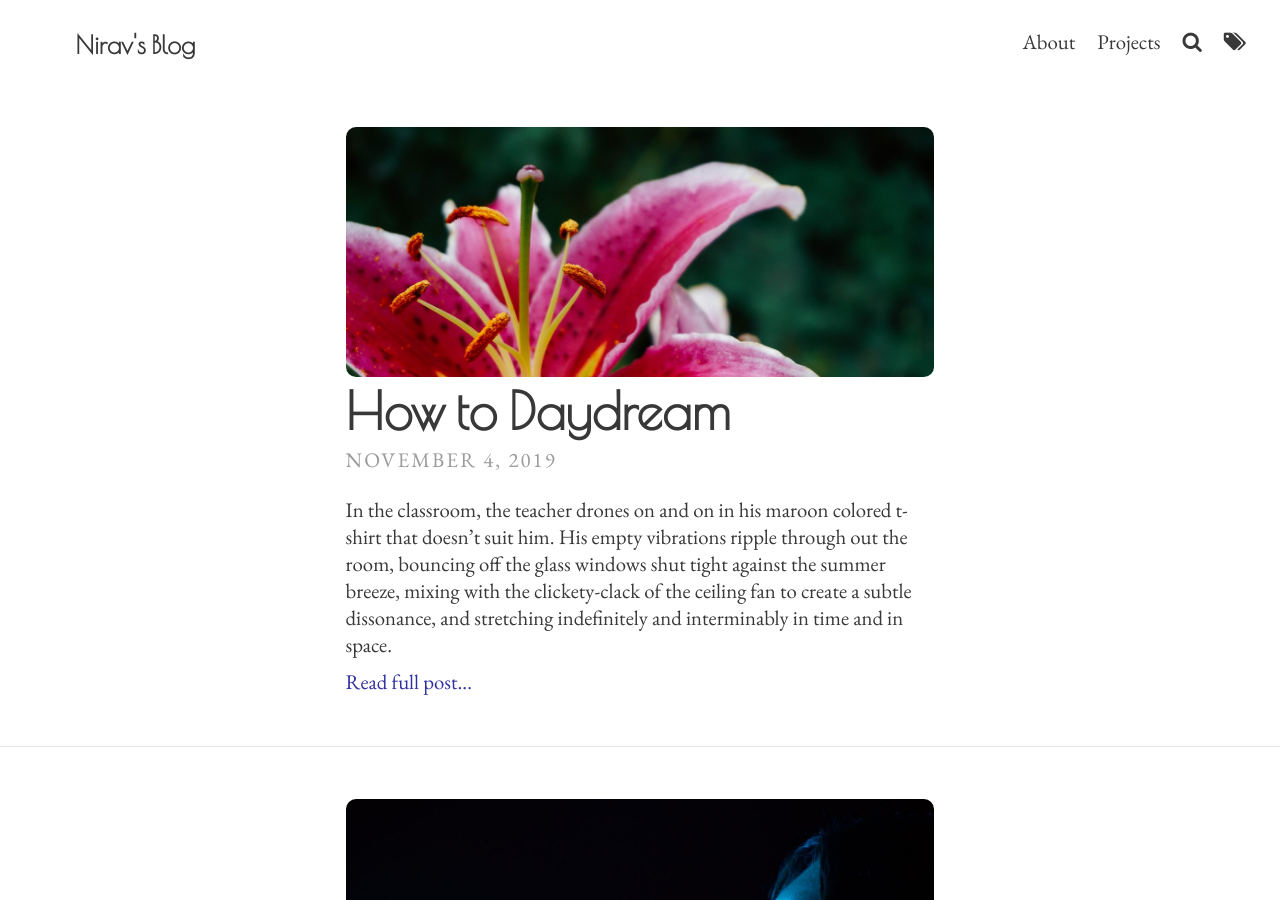
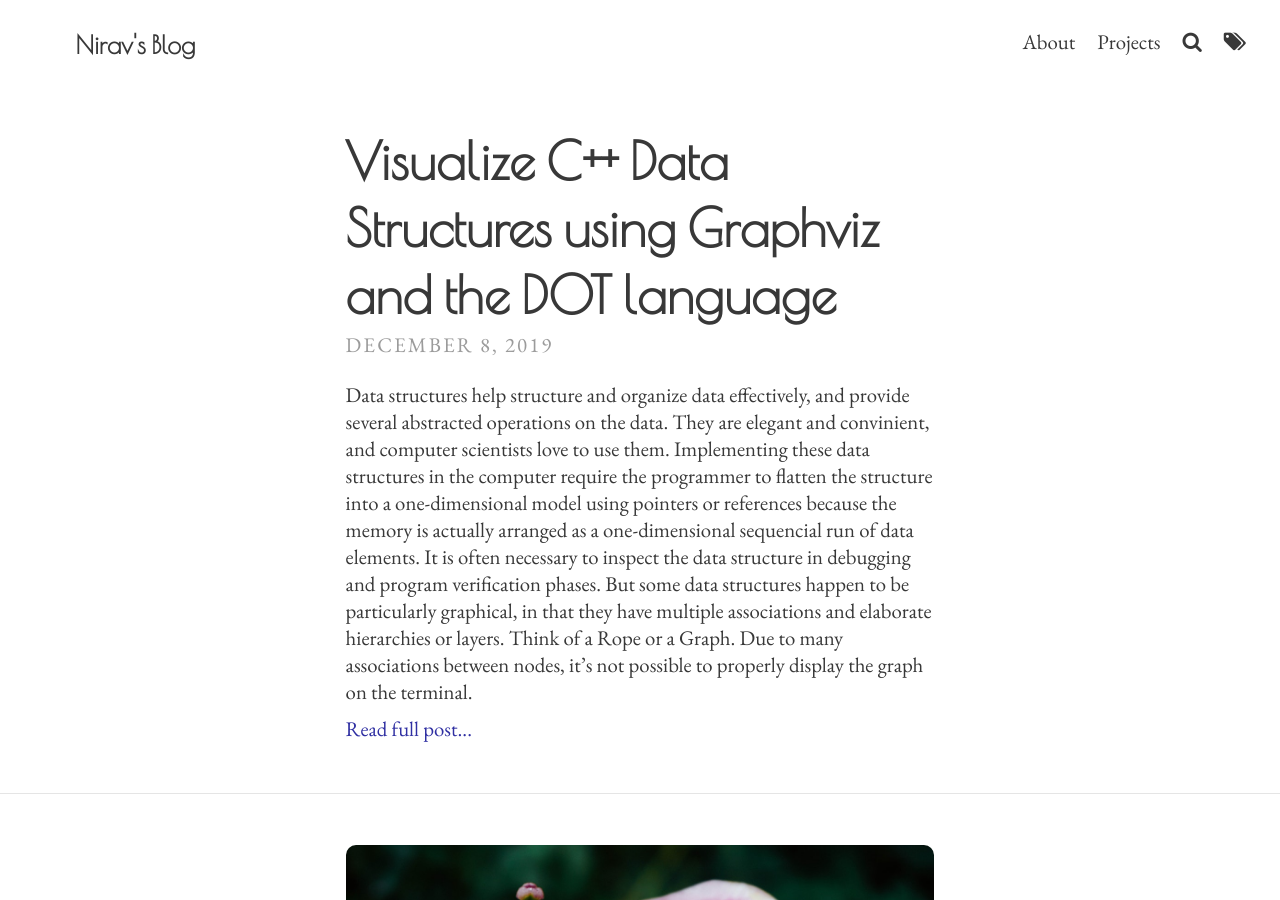
Before and after one commit to niravcodes/niravcodes.github.io, a Jekyll site: the page built from index.html, in a window 1280 px wide and 900 px high. Built offline with Jekyll 4.4.1, drawn with Linux system fonts in a browser that asks for light colours; the list of posts is cut into pages by our own code; some of the changed text lies outside the part shown.

Commit message:
Update from Forestry.io nirav Nikhil updated _posts/2019-12-08-visualize-c-data-structures-using-graphviz-and-dot-language.md nirav Nikhil deleted _drafts/2019-12-08-visualize-c-data-structures-using-graphviz-and-dot-language.md

```diff
--- a/_drafts/2019-12-08-visualize-c-data-structures-using-graphviz-and-dot-language.md
+++ b/_posts/2019-12-08-visualize-c-data-structures-using-graphviz-and-dot-language.md
@@ -16,7 +16,7 @@
 
 <!--more-->
 
-I recently ran into such problem, and found an interesting solution. In this post, I will try to document it.
+I recently ran into such problem, and found an interesting solution. In this post, I will try to document it. I've written mainly about the Abstract Syntax Tree in this post, but it should be trivial to translate it to any other deterministically traversable data structure.
 
 I'm currently working on writing a compiler for my own Nepali programming language. The front-end part of a compiler converts the program code into a data structure called AST. AST, or Abstract Syntax Tree, is a tree-based representation of the source code. It's much more suitable to further transformations in the semantic analysis, optimization and code generation phases.
 
@@ -25,13 +25,15 @@
 1. Print in the terminal
 2. Flatten the AST back to source code.
 
-## Flatten the AST back to source code
+## Unparse the AST back to source code
 
-The AST is a lossless transformation of the source code. So it should be possible to go the other direction and retrieve the source code back from the AST. If the AST is good, then the original source code should be identical to the generated source code. This step is also essential when trying to verify compiler
+The AST is a lossless transformation of the source code as far as intent is concerned. So it should be possible to go the other direction and retrieve the source code back from the AST. If the AST doesn't have any errors, then it's unparsing should result in code that's nearly identical to the original source code. This step is also essential when trying to verify compiler correctness.
 
-## Printing in the terminal
+I'm going to have to explore this option further in the future. But because this method doesn't allow me to directly observe the AST at several stages of the compilation process, I didn't use this.
 
-I wrote a compiler for my minor project in my 6<sup>th</sup> semester but the language it compiled to assembly was very basic. So back then, I got away with simply printing the tree in the terminal. For example, for this code:
+## Print in the terminal
+
+I had written a compiler for my minor project in my 6<sup>th</sup> semester but the language it accepted was very basic. So, back then, I got away with simply printing the tree in the terminal. For example, this code
 
 ![](https://nirav.com.np/assets/img/2019-12-09-003859_1366x768_scrot.png)
 
@@ -39,10 +41,16 @@
 
 ![](https://nirav.com.np/assets/img/2019-12-09-004011_1366x768_scrot.png)
 
-The AST is printed in the terminal rotated 90° counter-clockwise such that the root of the tree is at the bottom-left. This was served me well at the time. Frankly, for a language that didn't even have an else if clause, there's are limited ways to complicate the AST other than by writing longer code. But the language I'm working on right now is extensive. And so the tree it creates is immense. I had to come up with some other way to analyse the data structures.
+The AST is printed in the terminal rotated 90° counter-clockwise such that the root of the tree is at the bottom-left. This was served me well at the time. Frankly, for a language that didn't even have an else if clause, there's are limited ways to complicate the AST other than by writing longer code.
 
-Brian Kernighan has given an [amazing talk](https://www.youtube.com/watch?v=Sg4U4r_AgJU "Brian Kernighan's talk on successful computer language design") on successful language design, where he also described Pic, a language he designed for specifying graphs. It was interesting because I personally find having to make graphs using my touchpad to be an annoying experience.
+But the language I'm working on right now is extensive. And so the tree it creates is immense. I had to come up with some other way to analyse the AST.
 
-So, I searched for something like Pic, and found Graphviz, which uses the DOT graph description language.
+## Enter Graphviz
+
+Brian Kernighan has given an [amazing talk](https://www.youtube.com/watch?v=Sg4U4r_AgJU "Brian Kernighan's talk on successful computer language design") on successful language design, where he also talked about Pic, a language he designed for specifying graphs. I was immediately taken by the idea because this was a much better way to make graphs.
+
+<video>
+<source src="/assets/img/graphvizdemo1.mp4" type="video/mp4">
+</video>
 
 Funnily enough, I spent less time writing code to actually generate the graph than I spent trying to make it look cooler. But given how much time I'm going to have to stare at and navigate these graphs, I think the time was worth it.
```
